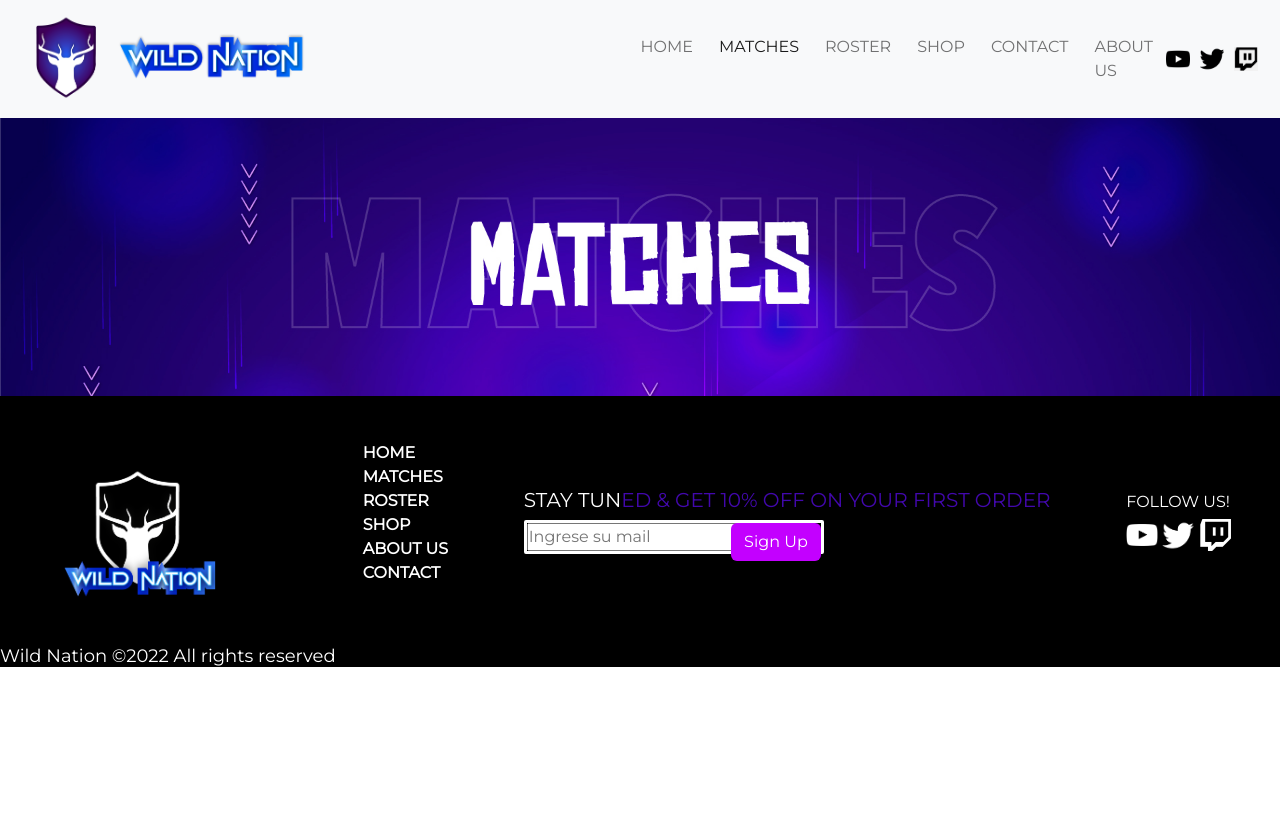
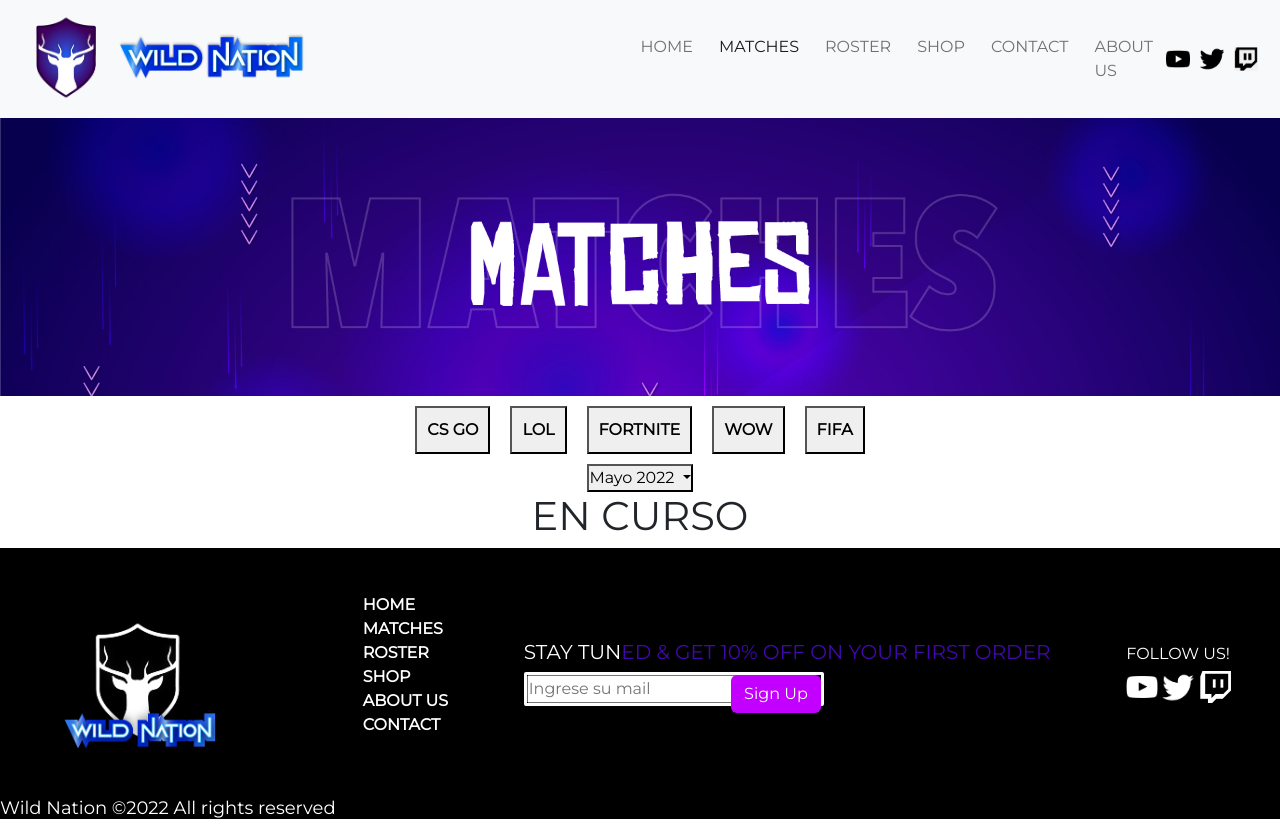
Before and after one commit to sebasmalisani/WN-Desafio, a plain HTML site: page pages/matches.html in a window 1280 px wide. Before the commit the page ends 800 px from the top, so only its background shows below. Drawn offline with nearby package versions, Linux system fonts and the light colour scheme; files whose address does not match are found by name.

Commit message:
Complete roster, about y matches

```diff
--- a/assets/css/style.css
+++ b/assets/css/style.css
@@ -148,7 +148,7 @@
 }
 
 .texto1 p {
-    margin-top: -150px;
+    margin-top: -10px;
 }
 
 #f1 {
@@ -437,6 +437,16 @@
     width: 100%;
 }
 
+.btn1{
+    margin: 10px;
+    padding: 10px;
+    font-weight: 600;
+    color: black;
+    border-color: white;
+    border-color: black;
+}
+
+
 @media(max-width:1500px){
     #aboutus {
         margin-bottom: 200px;
--- a/pages/matches.html
+++ b/pages/matches.html
@@ -51,9 +51,35 @@
             <img class="imgMatches" src="../assets/img/Matches_desktop.jpg" alt="">
         </div>
     </header>
-    <main class="mail">
+    <main>
+        <div class="d-flex justify-content-center">
+            <button type="button" class="btn1">CS GO</button>
+            <button type="button" class="btn1">LOL</button>
+            <button type="button" class="btn1">FORTNITE</button>
+            <button type="button" class="btn1">WOW</button>
+            <button type="button" class="btn1">FIFA</button>
+        </div>
+        <div class="dropdown d-flex justify-content-center">
+            <button class="btn2 btn-secondary dropdown-toggle" type="button" id="dropdownMenuButton2"
+                data-bs-toggle="dropdown" aria-expanded="false">
+                Mayo 2022
+            </button>
+            <ul class="dropdown-menu dropdown-menu-dark" aria-labelledby="dropdownMenuButton2">
+                <li><a class="dropdown-item active" href="#">Mayo</a></li>
+                <li><a class="dropdown-item" href="#">Junio</a></li>
+                <li><a class="dropdown-item" href="#">Julio</a></li>
+                <li>
+                    <hr class="dropdown-divider">
+                </li>
+                <li><a class="dropdown-item" href="#">Otros</a></li>
+            </ul>
+        </div>
 
+        <div>
+            <h1 class="d-flex justify-content-center">EN CURSO</h1>
+        </div>
     </main>
+
     <aside></aside>
     <footer>
         <div class="footer">
```
Also changed, not shown: pages/about us.html (+3 -0 lines), pages/roster.html (+6 -1 lines).
